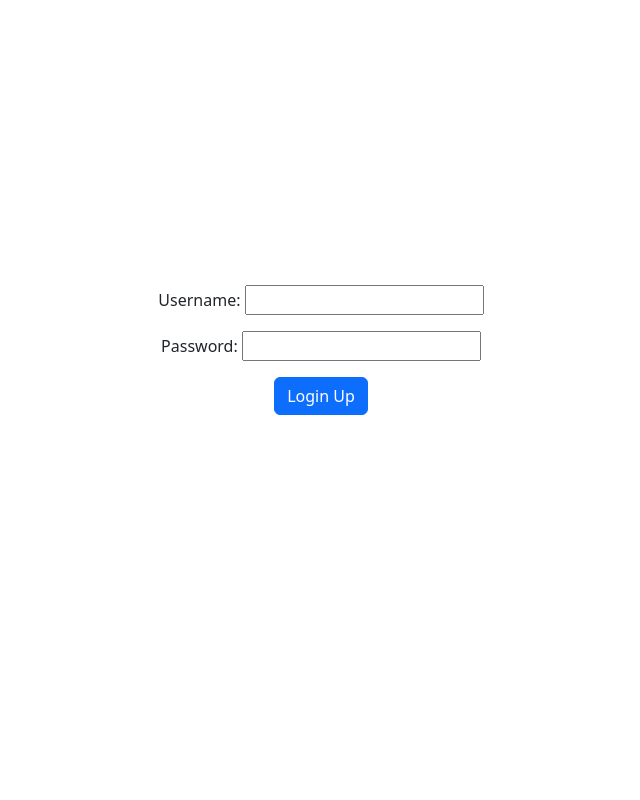
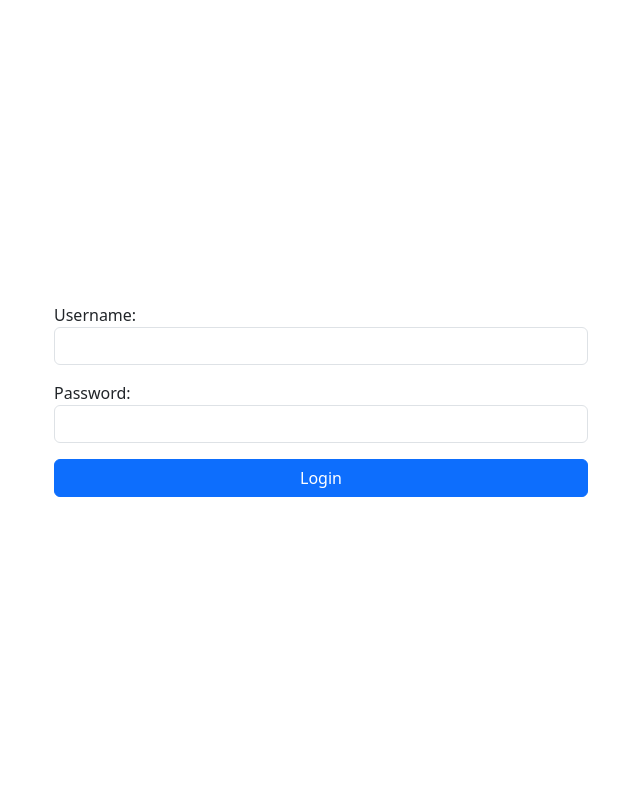
Before and after one commit to 04rjka/django-ecommerce, a Django app: page / in a window 1280 px wide. Shown: the whole page, without its empty margins (319-959 px from the left). Run offline with Django 5.2, Linux system fonts and the light colour scheme.

Commit message:
UI improvements for Login.

```diff
--- a/ecommerce/core/forms.py
+++ b/ecommerce/core/forms.py
@@ -17,5 +17,9 @@ class UserForm(forms.ModelForm):
         }
 
 class UserLoginForm(forms.Form):
-    username = forms.CharField()
-    password = forms.CharField(widget=forms.PasswordInput)
+    username = forms.CharField(widget=forms.TextInput(
+        attrs={"class":"form-control"}
+    ))
+    password = forms.CharField(widget=forms.PasswordInput(
+        attrs={"class":"form-control"}
+    ))
--- a/ecommerce/core/templates/core/login.html
+++ b/ecommerce/core/templates/core/login.html
@@ -3,13 +3,15 @@
 {% block title %}Login{% endblock %}
 
 {% block body %}
-    <div class="container text-center " style="height: 700px;">
-        <div class="row  align-items-center" style="height: 700px;">
-            <form action="" method="post">
-                {% csrf_token %}
-                {{form.as_p}}
-                <button class="btn btn-primary" type="submit">Login Up</button>
-            </form>
+    <div class="container text-start d-flex justify-content-center align-items-center min-vh-100">
+        <div class="row w-100 justify-content-center">
+            <div class="col-lg-6">
+                <form action="" method="post">
+                    {% csrf_token %}
+                    {{form.as_p}}
+                    <button class="btn btn-primary w-100" type="submit">Login</button>
+                </form>
+            </div>
         </div>
     </div>
 {% endblock %}
```
